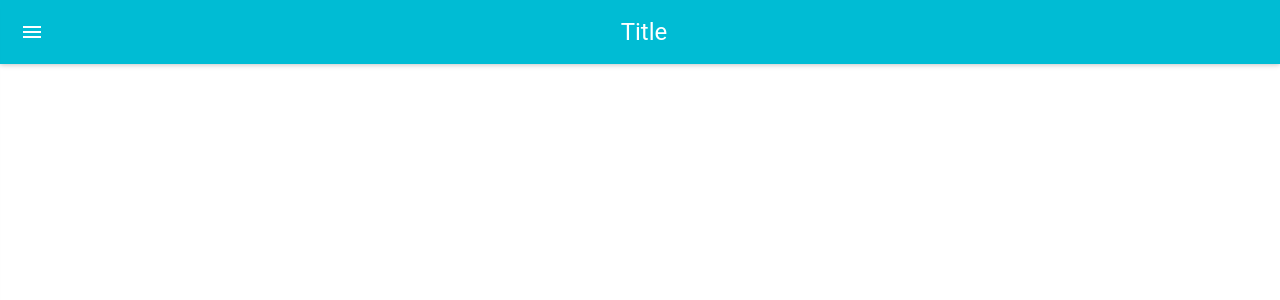
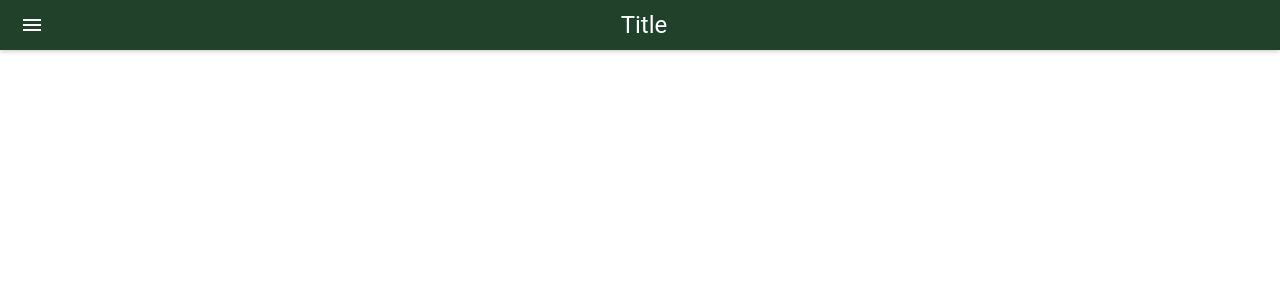
Before and after one commit to johntduong/resource-center, a React (Create React App) app: page / in a window 1280 px wide. Shown: the top 300 px of the page. Built offline with nearby package versions, Linux system fonts and the light colour scheme.

Commit message:
customized theme palette

```diff
--- a/src/App.js
+++ b/src/App.js
@@ -1,9 +1,10 @@
 import React, { Component } from 'react'
 import logo from './logo.svg'
 import './App.css'
-import Drawer from 'material-ui/Drawer';
-import MenuItem from 'material-ui/MenuItem';
+import Drawer from 'material-ui/Drawer'
+import MenuItem from 'material-ui/MenuItem'
 import AppBar from 'material-ui/AppBar'
+
 
 class App extends Component {
   constructor(props) {
@@ -11,7 +12,6 @@ class App extends Component {
     this.state = {open: false};
   }
 
-  handleClose = () => this.setState({open: false});
 
   render() {
     return (
--- a/src/index.js
+++ b/src/index.js
@@ -1,10 +1,21 @@
 import React from 'react';
 import ReactDOM from 'react-dom';
 import MuiThemeProvider from 'material-ui/styles/MuiThemeProvider';
+import getMuiTheme from 'material-ui/styles/getMuiTheme';
 import './index.css';
 import App from './App';
 import registerServiceWorker from './registerServiceWorker';
 
+const muiTheme = getMuiTheme({
+  palette: {
+    primary1Color: '#21412a',
+    primary2Color: '#ffc658',
+  },
+  appBar: {
+    height: 50,
+  },
+});
 
-ReactDOM.render(<MuiThemeProvider><App /></MuiThemeProvider>, document.getElementById('root'));
+
+ReactDOM.render(<MuiThemeProvider muiTheme={muiTheme}><App /></MuiThemeProvider>, document.getElementById('root'));
 registerServiceWorker();
```
Also changed, not shown: src/fusTheme.js (added).
